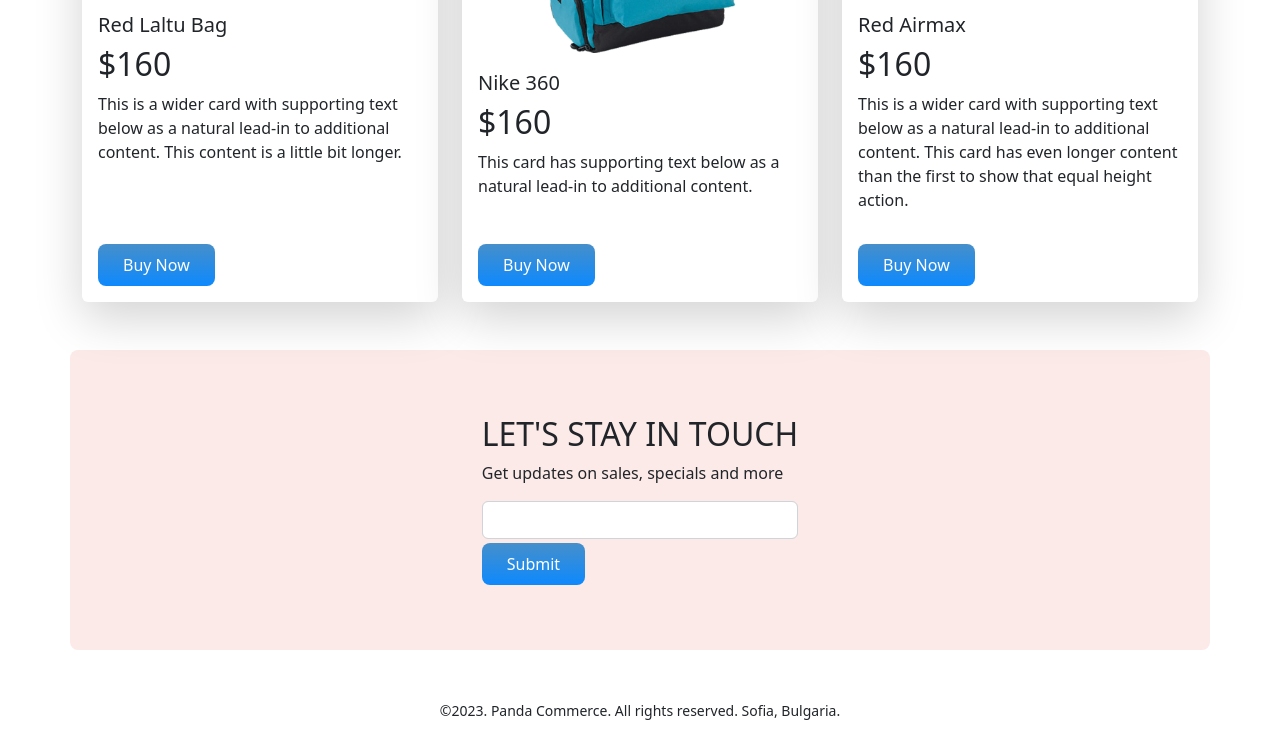
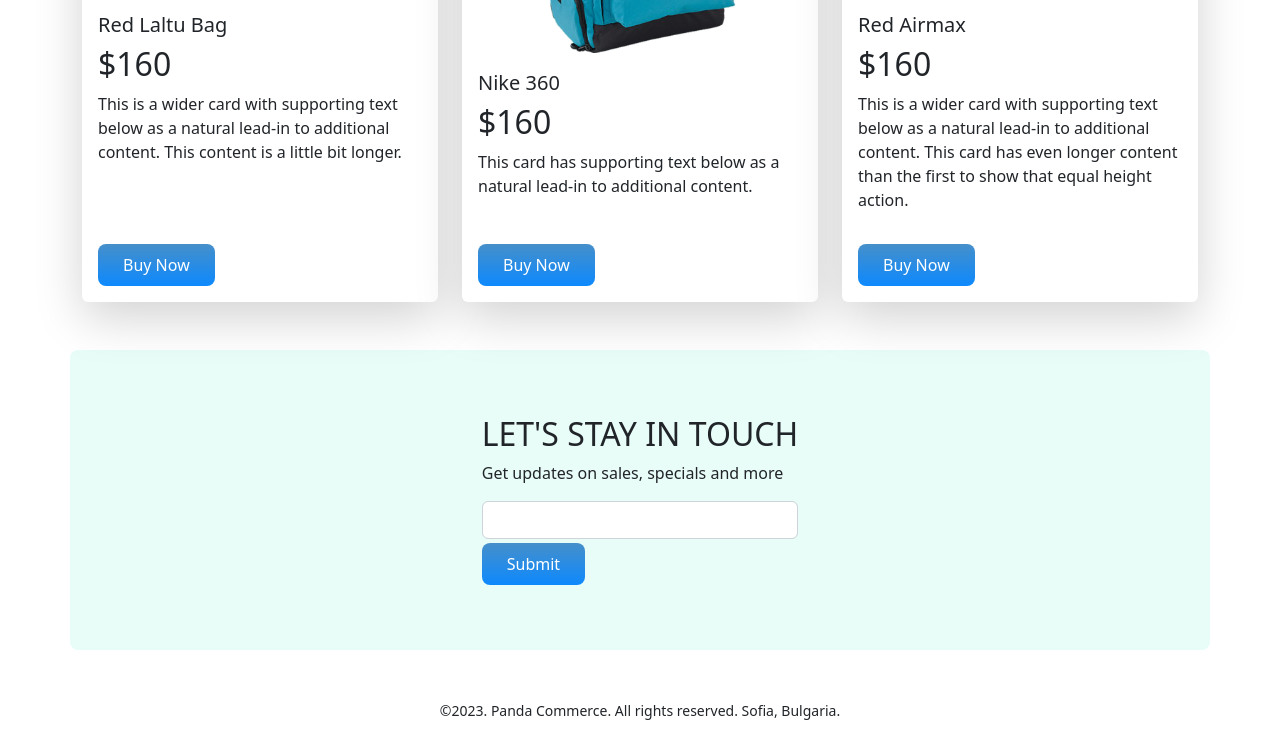
Before and after one commit to muzahidul-islam/panda-commerce-site, a plain HTML site: page index.html in a window 1280 px wide. Shown: the part 1743-2481 px from the top of the page. Drawn offline with nearby package versions, Linux system fonts and the light colour scheme.

Commit message:
Info backgroung chaned to lite blue

```diff
--- a/css/styles.css
+++ b/css/styles.css
@@ -1,5 +1,5 @@
 .panda-bg-info{
-    background-color: #fceae8;
+    background-color: #e8fcf8;
 }
 .categories img{
     width: 100px;
```
